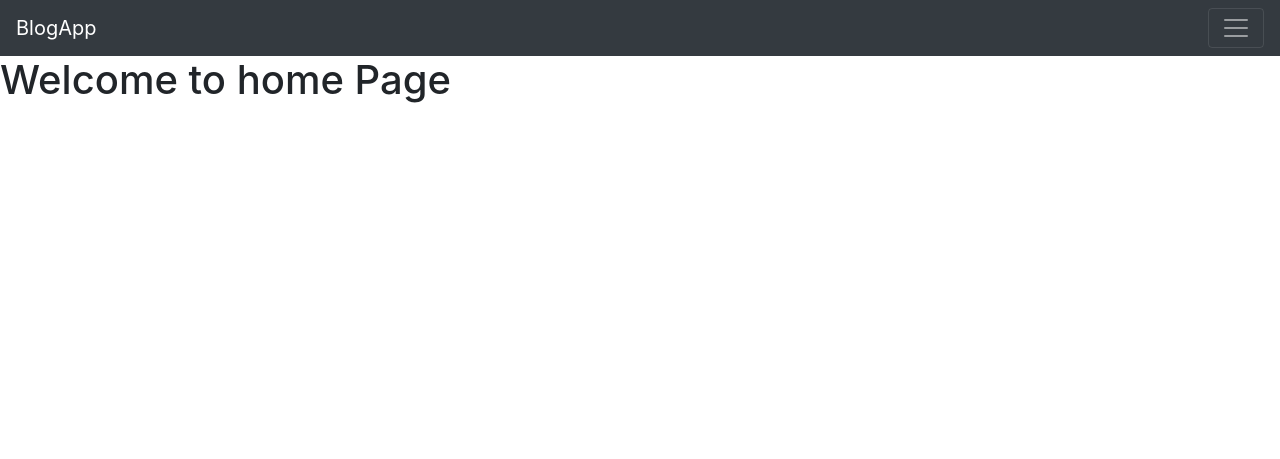
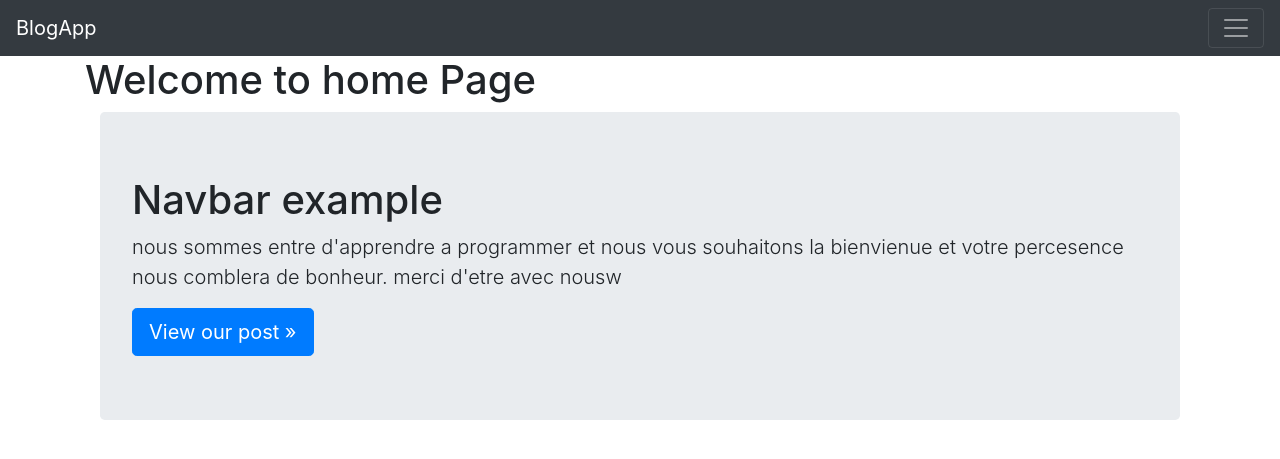
Before and after one commit to NadiaJK/BlogApp, a Flask app: page / in a window 1280 px wide. Shown: the top 459 px of the page. Run offline with Flask 2, Linux system fonts and the light colour scheme; some libraries are stand-ins or nearby versions.

Commit message:
finalisation de la page index

```diff
--- a/templates/index.html
+++ b/templates/index.html
@@ -1,5 +1,16 @@
 {% extends 'base.html' %} {% block head %}
 <title>Home</title>
 {% endblock %} {% block body %}
-<h1> Welcome to home Page</h1>
+
+<div class="container">
+    <h1> Welcome to home Page</h1>
+    <main role="main" class="container">
+        <div class="jumbotron">
+          <h1>Navbar example</h1>
+          <p class="lead">nous sommes entre d'apprendre a programmer et nous vous souhaitons la bienvienue et votre percesence nous comblera de bonheur. merci d'etre avec nousw</p>
+          <a class="btn btn-lg btn-primary" href="../../components/navbar/" role="button">View our post &raquo;</a>
+        </div>
+      </main>
+
+</div>
 {% endblock %}
```
Also changed, not shown: templates/base.html (line endings or trailing spaces).
